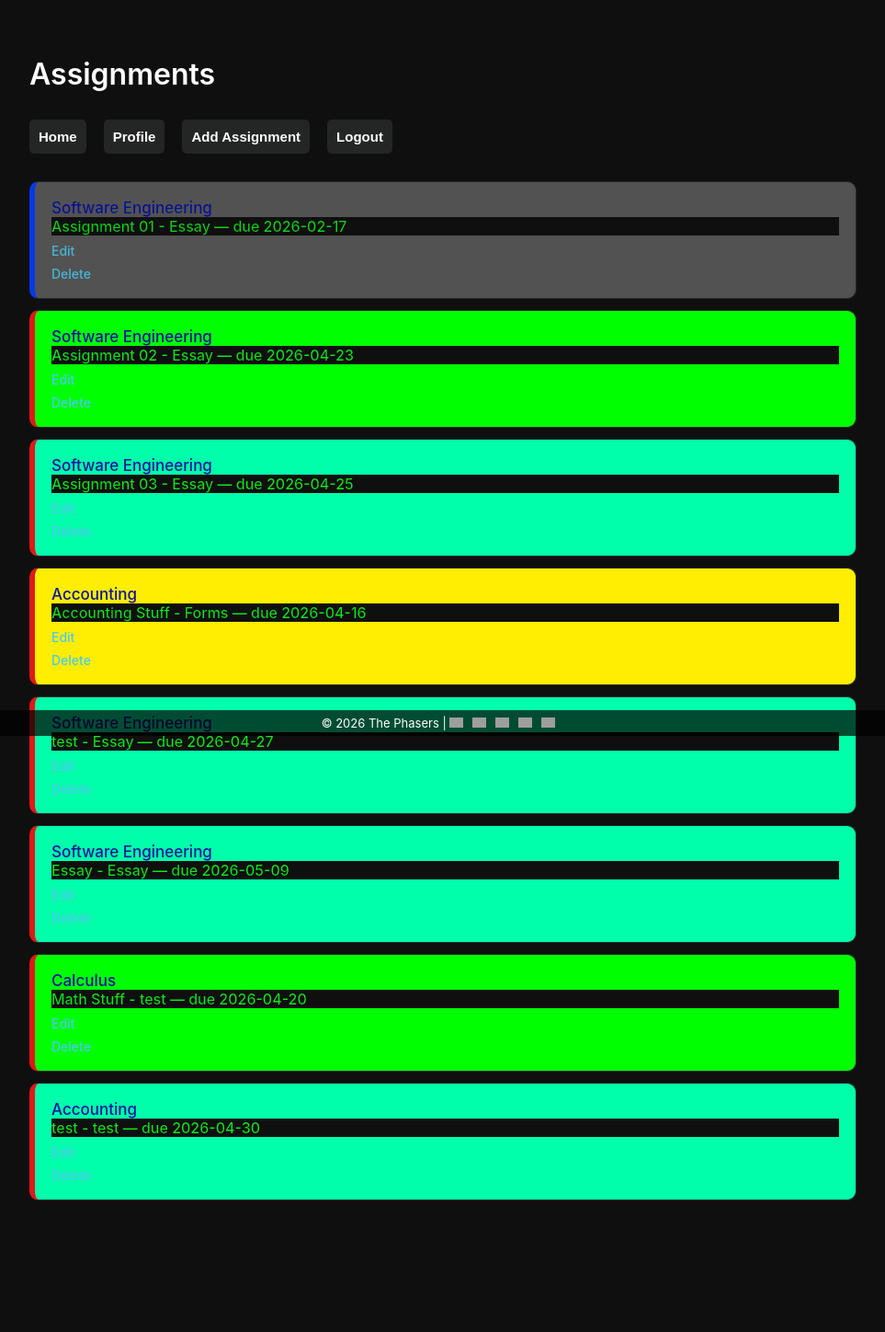
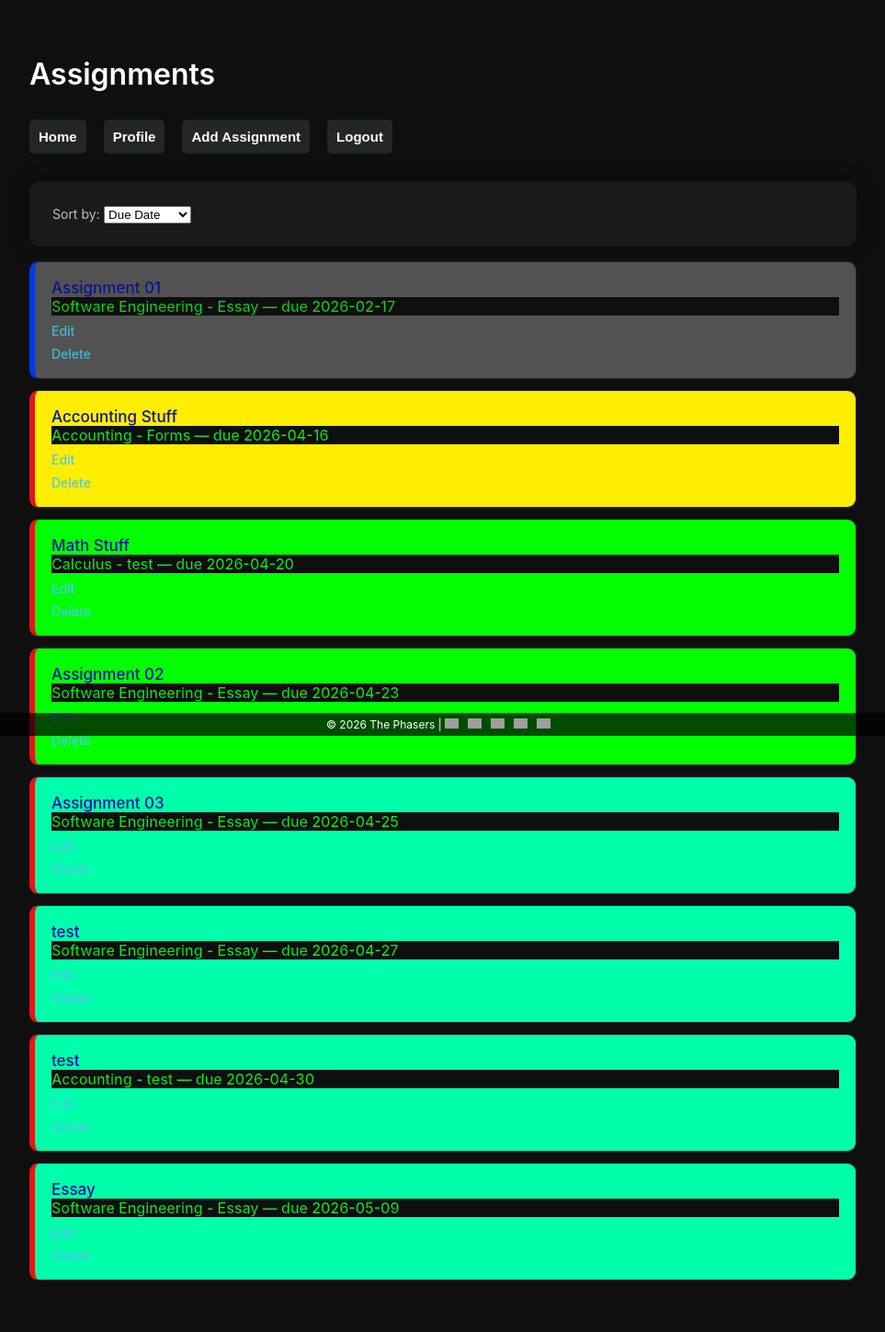
Before and after one commit to OrangeXR/CSCI-4317-SEII-Project, a Flask app: page / in a window 1280 px wide. Shown: the whole page at 92% size, without its empty margins (158-1121 px from the left). Before the commit the page ends 1305 px from the top, so only its background shows below. Run offline with Flask 3, Linux system fonts and the light colour scheme; a user stored in the database is signed in; data comes from the database, SQL or seed files in the repository; both versions use the stored data as it was after the commit; grey boxes are pictures that could not be loaded.

Commit message:
Add files via upload

```diff
--- a/src/app.py
+++ b/src/app.py
@@ -1,6 +1,6 @@
 from flask import Flask, render_template, request, redirect, url_for, session
-from werkzeug.security import check_password_hash
-from database import get_all_assignments, add_assignment, update_assignment, delete_assignment, get_assignment, get_user_by_username, get_user_by_id, update_profile_picture
+from werkzeug.security import check_password_hash, generate_password_hash
+from database import get_all_assignments, add_assignment, update_assignment, delete_assignment, get_assignment, get_user_by_username, get_user_by_id, update_profile_picture, get_db
 from datetime import datetime, timedelta
 import os
 
@@ -8,6 +8,8 @@ BASE_DIR = os.path.dirname(os.path.abspath(__file__))
 
 app = Flask(__name__)
 app.secret_key = "super-secret-key"   # required for session
+
+
 
 
 
@@ -35,6 +37,9 @@ def register():
             conn.commit()
         except Exception as e:
             return render_template("register.html", error=str(e))
+
+        #except Exception as e:
+        #    return render_template("register.html", error="Username already exists")
 
         return redirect(url_for("login"))
 
@@ -117,16 +122,26 @@ def index():
     if "user_id" not in session:
         return redirect(url_for("login"))
 
+    # NEW: read sort option from query string
+    sort = request.args.get("sort", "due")  # default = due date
+
     assignments = get_all_assignments(session["user_id"])
+    assignments = [dict(a) for a in assignments]  # convert Row → dict
 
+    # ============================
+    # SORTING LOGIC
+    # ============================
+    if sort == "class_name":
+        assignments.sort(key=lambda a: a["class_name"].lower())
+    elif sort == "due":
+        assignments.sort(key=lambda a: a["due_date"])
+    elif sort == "type":
+        assignments.sort(key=lambda a: a["category"])
+    # (you can add more later)
 
-    for a in assignments:
-        print(dict(a))
+    today = datetime.today().date()
+    processed = []
 
-
-    today = datetime.today().date() # <--------------------------- gets todays date for comparison
-
-    processed = []
     for a in assignments:
         status = a["status"]
 
@@ -143,7 +158,7 @@ def index():
                 processed.append((a, tag))
                 continue
 
-            due = datetime.strptime(raw_due, "%Y-%m-%d").date() # <------------------- Logic for when assignments are due - check style.css for styling
+            due = datetime.strptime(raw_due, "%Y-%m-%d").date()
             days_left = (due - today).days
 
             if days_left < 0:
@@ -165,8 +180,7 @@ def index():
 
         processed.append((a, tag))
 
-
-    return render_template("index.html", assignments=processed)
+    return render_template("index.html", assignments=processed, sort=sort)
 
 
 # ===============================================================================================================
@@ -213,7 +227,7 @@ def edit(assignment_id):
         due_date = request.form["due_date"]
         update_assignment(assignment_id, name, class_name, category, due_date)
         return redirect(url_for("index"))
-
+    # You’ll add a DB helper to fetch a single assignment
     assignment = get_assignment(assignment_id)
     return render_template("edit_assignment.html", assignment=assignment)
 
--- a/src/database.py
+++ b/src/database.py
@@ -91,7 +91,7 @@ def update_assignment(assignment_id, name, class_name, category, due_date):
 # ==================================
 
 def delete_assignment(assignment_id):
-    conn = get_db()
+    conn = getdb()
     cur = conn.cursor()
     cur.execute("DELETE FROM assignments WHERE id=?", (assignment_id,))
     conn.commit()
@@ -111,9 +111,9 @@ def get_user_by_id(user_id):
 
 
 
-# ==========================================================
-# Upload profile_pic - allows user to upload profile picture
-# ==========================================================
+# =============================================================================
+# Upload profile_pic - allows user to upload profile picture from user profile
+# =============================================================================
 
 def update_profile_picture(user_id, filename):
     conn = get_db()
--- a/src/static/css/style.css
+++ b/src/static/css/style.css
@@ -185,14 +185,12 @@ p[style*="color:red"] {
     background: #00f7ff;
 }
 
-
 /* ====== Done Styling ====== */
 .done {
     border-left: 6px solid #023dff;
     background: #5a5a5a;
     opacity: 0.9;
 }
-
 
 
 /* ====== Glow ====== */
@@ -221,7 +219,7 @@ p[style*="color:red"] {
 
 .link_menu a {
     margin-right: 15px;
-    color: #3c857b;
+    color: #853c3c;
     font-weight: 600;
 }
 
@@ -245,6 +243,19 @@ p[style*="color:red"] {
     border: 3px solid #444;
 }
 
+/* ===== Sorting form style (not currently using) ===== */
+.sort-controls {
+    margin-bottom: 20px;
+}
+
+.sort-controls select {
+    padding: 6px 10px;
+    border-radius: 6px;
+    background: #222;
+    color: #fff;
+    border: 1px solid #444;
+}
+
 
 /* ========= TEAM BAR ========= */
 .team-footer {
@@ -252,13 +263,13 @@ p[style*="color:red"] {
     bottom: 0;
     left: 0;
     width: 100%;
-    height: 28px;
+    height: 25px;
     background: rgba(0, 0, 0, 0.7);
     color: white;
     display: flex;
     justify-content: center;
     align-items: center;
-    font-size: 13px;
+    font-size: 12px;
     z-index: 9999;
 }
 
--- a/src/templates/0-base.html
+++ b/src/templates/0-base.html
@@ -19,7 +19,6 @@
 </body>
 
 
-
 <footer class="team-footer">
     <center>
 &copy; 2026 The Phasers  |  <a href="https://github.com/OrangeXR" title="Luis M"><img width="15" alt="profile image" src="https://avatars.githubusercontent.com/u/77978673?s=64&v=4" /></a><a href="https://github.com/soldudo" title="Nico G"><img width="15" alt="A graphic-heavy logo" src="https://avatars.githubusercontent.com/u/88810277?s=64&v=4" /><a href="https://github.com/nere-var" title="Emma W"><img width="15" alt="profile image" src="https://avatars.githubusercontent.com/u/58350011?v=4" /></a><a href="https://github.com/A-perez2265" title="Augustine P"><img width="15" alt="A graphic-heavy logo" src="https://avatars.githubusercontent.com/u/192671553?v=4" /><a href="https://github.com/bfier98" title="Ben F"><img width="15" alt="profile image" src="https://avatars.githubusercontent.com/u/220130367?v=4" /></a>
@@ -27,5 +26,4 @@
 </footer>
 
 
-
 </html>
--- a/src/templates/index.html
+++ b/src/templates/index.html
@@ -2,16 +2,32 @@
 {% block content %}
 <h1>Assignments</h1>
 {% include '0-menu.html' %}
+
+
+<form method="get" action="/">
+    <label for="sort">Sort by:</label>
+    <select name="sort" id="sort" onchange="this.form.submit()">
+        <option value="due" {% if sort == 'due' %}selected{% endif %}>Due Date</option>
+        <option value="class_name" {% if sort == 'class' %}selected{% endif %}>Class Name</option>
+        <option value="type" {% if sort == 'type' %}selected{% endif %}>Category</option>
+    </select>
+</form>
+
+
 
 <ul>
 
 
 {% for a, tag in assignments %}
     <li class="{{ tag }}">
-        <strong><at class="assignment-text1">{{ a[3] }}</at></strong> <at class="assignment-text2">{{ a[2] }} - {{ a[4] }} — due {{ a[5] }}</at>
+        <strong><span class="assignment-text1">{{ a['name'] }}</span></strong>
+<span class="assignment-text2">
+    {{ a['class_name'] }} - {{ a['category'] }} — due {{ a['due_date'] }}
+</span>
 
-        <a href="{{ url_for('edit', assignment_id=a[0]) }}">Edit</a>
-        <a href="{{ url_for('delete', assignment_id=a[0]) }}">Delete</a>
+<a href="{{ url_for('edit', assignment_id=a['id']) }}">Edit</a>
+<a href="{{ url_for('delete', assignment_id=a['id']) }}">Delete</a>
+
     </li>
 {% endfor %}
 </ul>
--- a/src/templates/login.html
+++ b/src/templates/login.html
@@ -16,4 +16,5 @@
     <button type="submit">Login</button>
 </form>
 <a href="{{ url_for('register') }}">Create an account</a>
+
 {% endblock %}
```
Also changed, not shown: src/instance/astra.db, src/templates/register.html (line endings or trailing spaces).
